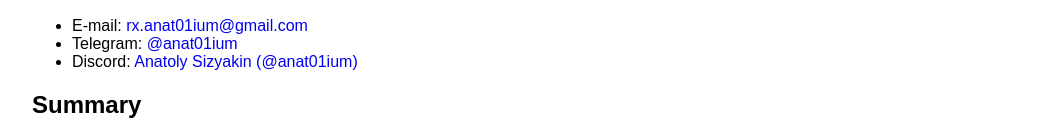
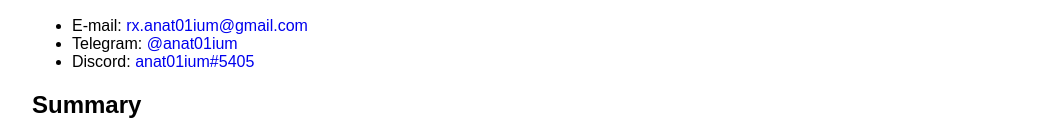
Before and after one commit to anat01ium/rsschool-cv, a plain HTML site: page index.html in a window 1280 px wide. Shown: the part 575-713 px from the top of the page, without its empty margins (118-1161 px from the left). Drawn offline with Linux system fonts and the light colour scheme.

Commit message:
refactor: change username of discord contact in index.html

```diff
--- a/index.html
+++ b/index.html
@@ -41,7 +41,7 @@
         <ul class="contacts-list">
           <li class="contacts-item">E-mail: <a class="contacts-link" href="mailto:rx.anat01ium@gmail.com">rx.anat01ium@gmail.com</a></li>
           <li class="contacts-item">Telegram: <a class="contacts-link" href="https://t.me/anat01ium">@anat01ium</a></li>
-          <li class="contacts-item">Discord: <a class="contacts-link" href="https://discord.com/users/313319068138602508">Anatoly Sizyakin (@anat01ium)</a></li>
+          <li class="contacts-item">Discord: <a class="contacts-link" href="https://discord.com/users/313319068138602508">anat01ium#5405</a></li>
         </ul>
       </section>
 
```
